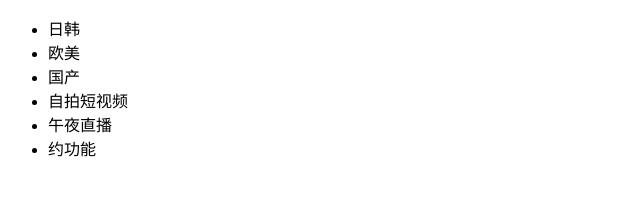
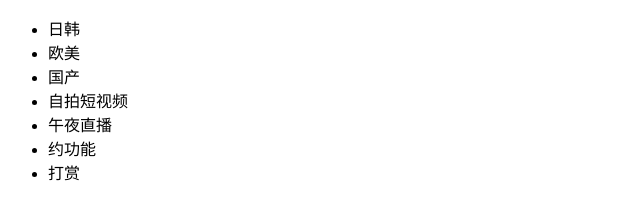
Before and after one commit to arbitter2021/oldboy, a plain HTML site: page index.html in a window 1280 px wide. Shown: the full height of the page, 0-640 px from the left. Drawn offline with nearby package versions, Linux system fonts and the light colour scheme.

Commit message:
v7 打赏功能开发完成

```diff
--- a/index.html
+++ b/index.html
@@ -16,6 +16,7 @@
   <li>自拍短视频</li>
   <li>午夜直播</li>
   <li>约功能</li>
+  <li>打赏</li>
 </ul>
 </body>
 </html>
```
